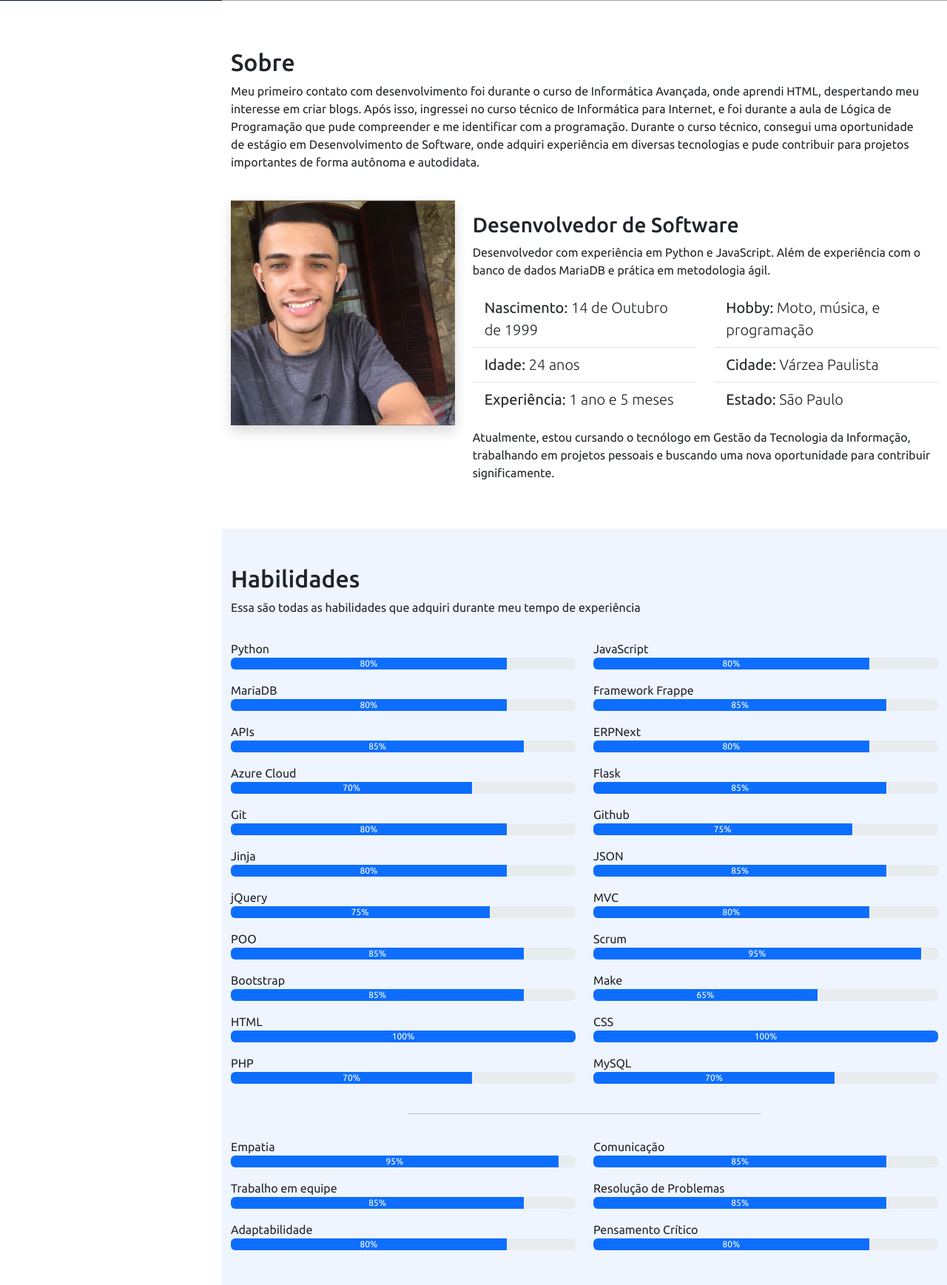
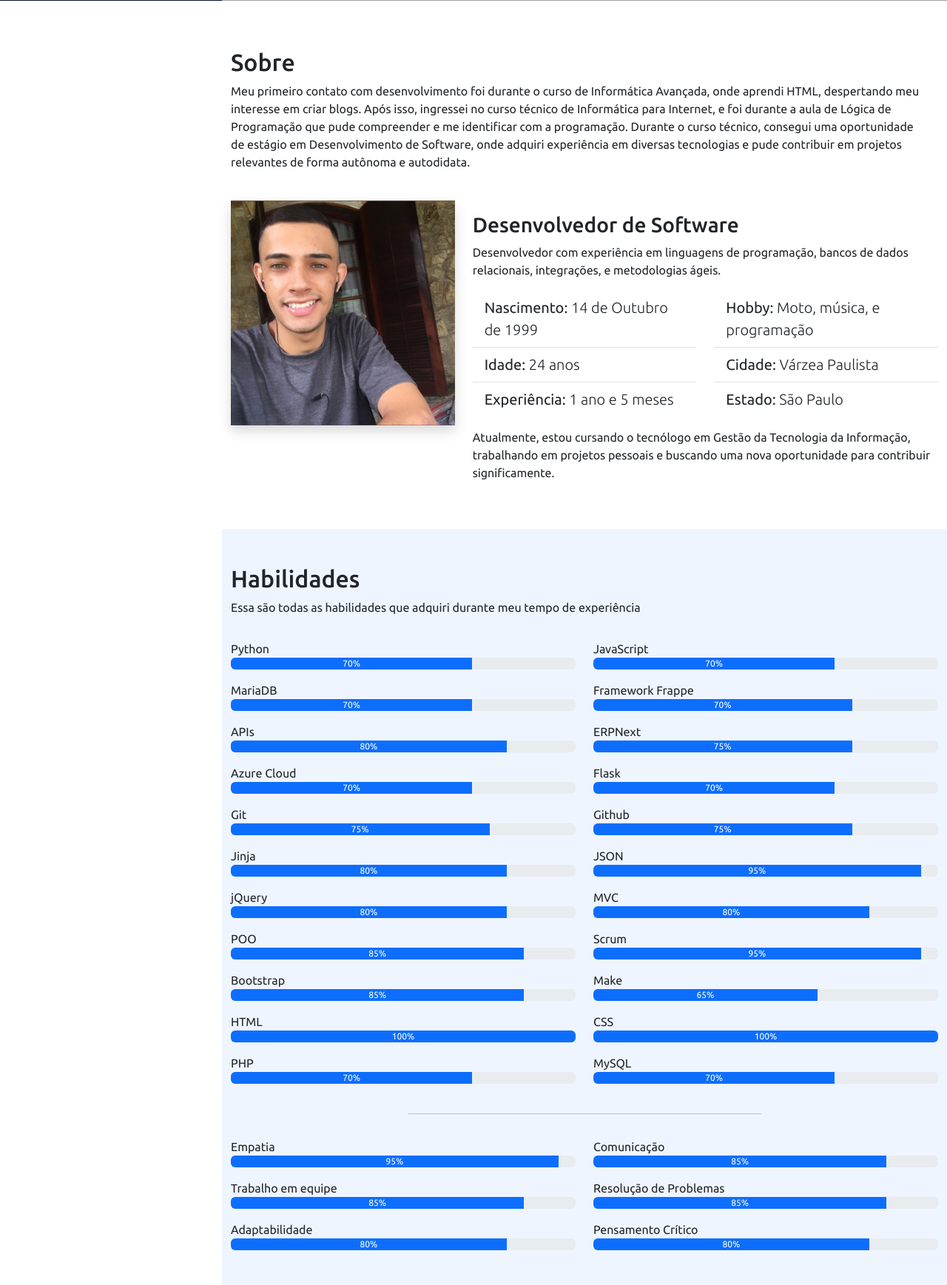
Before and after one commit to VictorHugo842/portfolio-flask, a Flask app: page / in a window 1280 px wide. Shown: the part 799-2536 px from the top of the page at 74% size. Run offline with Flask 3, Linux system fonts and the light colour scheme; some libraries are stand-ins or nearby versions; grey boxes are pictures that could not be loaded.

Commit message:
progressbar

```diff
--- a/templates/index.html
+++ b/templates/index.html
@@ -94,7 +94,7 @@
                     <p>Meu primeiro contato com desenvolvimento foi durante o curso de Informática Avançada, onde aprendi HTML, despertando meu interesse em criar blogs.
 
                         Após isso, ingressei no curso técnico de Informática para Internet, e foi durante a aula de Lógica de Programação que pude compreender e me identificar com a programação. Durante o curso técnico, consegui uma oportunidade de estágio em Desenvolvimento de Software,
-                        onde adquiri experiência em diversas tecnologias e pude contribuir para projetos importantes de forma autônoma e autodidata.
+                        onde adquiri experiência em diversas tecnologias e pude contribuir em projetos relevantes de forma autônoma e autodidata.
                     </p>
                 </div>
             </div>
@@ -106,8 +106,7 @@
                 </div>
                 <div class="col-md-8" data-anime="right">
                     <h3 class="mt-3">Desenvolvedor de Software</h3>
-                    <p>Desenvolvedor com experiência em Python e
-                        JavaScript. Além de experiência com o banco de dados MariaDB e prática em metodologia ágil.
+                    <p>Desenvolvedor com experiência em linguagens de programação, bancos de dados relacionais, integrações, e metodologias ágeis.
                     </p>
 
                     <div class="row mt-3 mb-3">
@@ -166,42 +165,42 @@
                         <p class="mt-3 mb-0">Python</p>
                         <div class="progress" role="progressbar" aria-label="Example with label" aria-valuenow="25"
                             aria-valuemin="0" aria-valuemax="100">
-                            <div class="progress-bar" data-anime="left" style="width: 80%">80%</div>
+                            <div class="progress-bar" data-anime="left" style="width: 70%">70%</div>
                         </div>
                     </div>
                     <div class="col-md-6">
                         <p class="mt-3 mb-0">JavaScript</p>
                         <div class="progress" role="progressbar" aria-label="Example with label" aria-valuenow="25"
                             aria-valuemin="0" aria-valuemax="100">
-                            <div class="progress-bar" data-anime="left" style="width: 80%">80%</div>
+                            <div class="progress-bar" data-anime="left" style="width: 70%">70%</div>
                         </div>
                     </div>
                     <div class="col-md-6">
                         <p class="mt-3 mb-0">MariaDB</p>
                         <div class="progress" role="progressbar" aria-label="Example with label" aria-valuenow="25"
                             aria-valuemin="0" aria-valuemax="100">
-                            <div class="progress-bar" data-anime="left" style="width: 80%">80%</div>
+                            <div class="progress-bar" data-anime="left" style="width: 70%">70%</div>
                         </div>
                     </div>
                     <div class="col-md-6">
                         <p class="mt-3 mb-0">Framework Frappe</p>
                         <div class="progress" role="progressbar" aria-label="Example with label" aria-valuenow="25"
                             aria-valuemin="0" aria-valuemax="100">
-                            <div class="progress-bar" data-anime="left" style="width: 85%">85%</div>
+                            <div class="progress-bar" data-anime="left" style="width: 75%">70%</div>
                         </div>
                     </div>
                     <div class="col-md-6">
                         <p class="mt-3 mb-0">APIs</p>
                         <div class="progress" role="progressbar" aria-label="Example with label" aria-valuenow="25"
                             aria-valuemin="0" aria-valuemax="100">
-                            <div class="progress-bar" data-anime="left" style="width: 85%">85%</div>
+                            <div class="progress-bar" data-anime="left" style="width: 80%">80%</div>
                         </div>
                     </div>
                     <div class="col-md-6">
                         <p class="mt-3 mb-0">ERPNext</p>
                         <div class="progress" role="progressbar" aria-label="Example with label" aria-valuenow="25"
                             aria-valuemin="0" aria-valuemax="100">
-                            <div class="progress-bar" data-anime="left" style="width: 80%">80%</div>
+                            <div class="progress-bar" data-anime="left" style="width: 75%">75%</div>
                         </div>
                     </div>
                     <div class="col-md-6">
@@ -215,14 +214,14 @@
                         <p class="mt-3 mb-0">Flask</p>
                         <div class="progress" role="progressbar" aria-label="Example with label" aria-valuenow="25"
                             aria-valuemin="0" aria-valuemax="100">
-                            <div class="progress-bar" data-anime="left" style="width: 85%">85%</div>
+                            <div class="progress-bar" data-anime="left" style="width: 70%">70%</div>
                         </div>
                     </div>
                     <div class="col-md-6">
                         <p class="mt-3 mb-0">Git</p>
                         <div class="progress" role="progressbar" aria-label="Example with label" aria-valuenow="25"
                             aria-valuemin="0" aria-valuemax="100">
-                            <div class="progress-bar" data-anime="left" style="width: 80%">80%</div>
+                            <div class="progress-bar" data-anime="left" style="width: 75%">75%</div>
                         </div>
                     </div>
                     <div class="col-md-6">
@@ -243,14 +242,14 @@
                         <p class="mt-3 mb-0">JSON</p>
                         <div class="progress" role="progressbar" aria-label="Example with label" aria-valuenow="25"
                             aria-valuemin="0" aria-valuemax="100">
-                            <div class="progress-bar" data-anime="left" style="width: 85%">85%</div>
+                            <div class="progress-bar" data-anime="left" style="width: 95%">95%</div>
                         </div>
                     </div>
                     <div class="col-md-6">
                         <p class="mt-3 mb-0">jQuery</p>
                         <div class="progress" role="progressbar" aria-label="Example with label" aria-valuenow="25"
                             aria-valuemin="0" aria-valuemax="100">
-                            <div class="progress-bar" data-anime="left" style="width: 75%">75%</div>
+                            <div class="progress-bar" data-anime="left" style="width: 80%">80%</div>
                         </div>
                     </div>
                     <div class="col-md-6">
```
